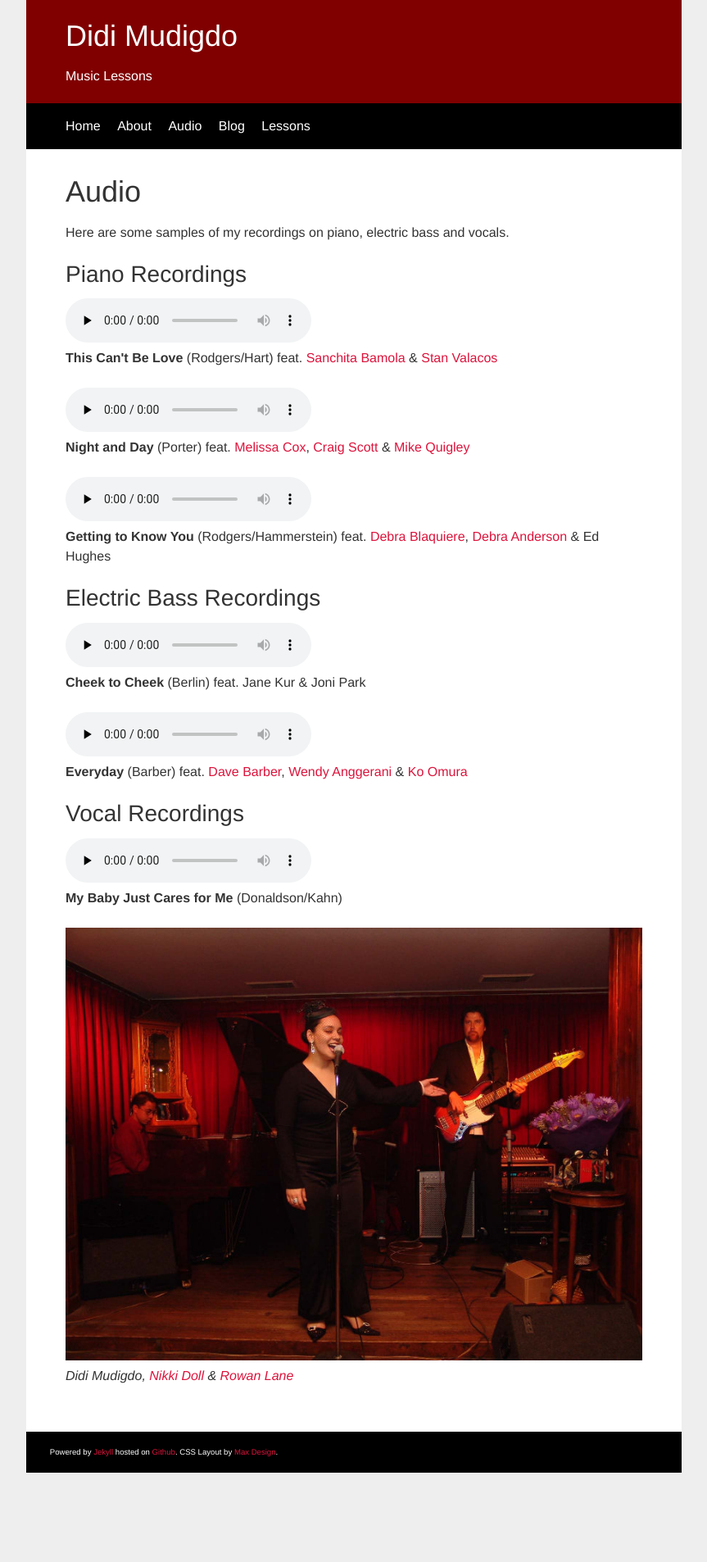
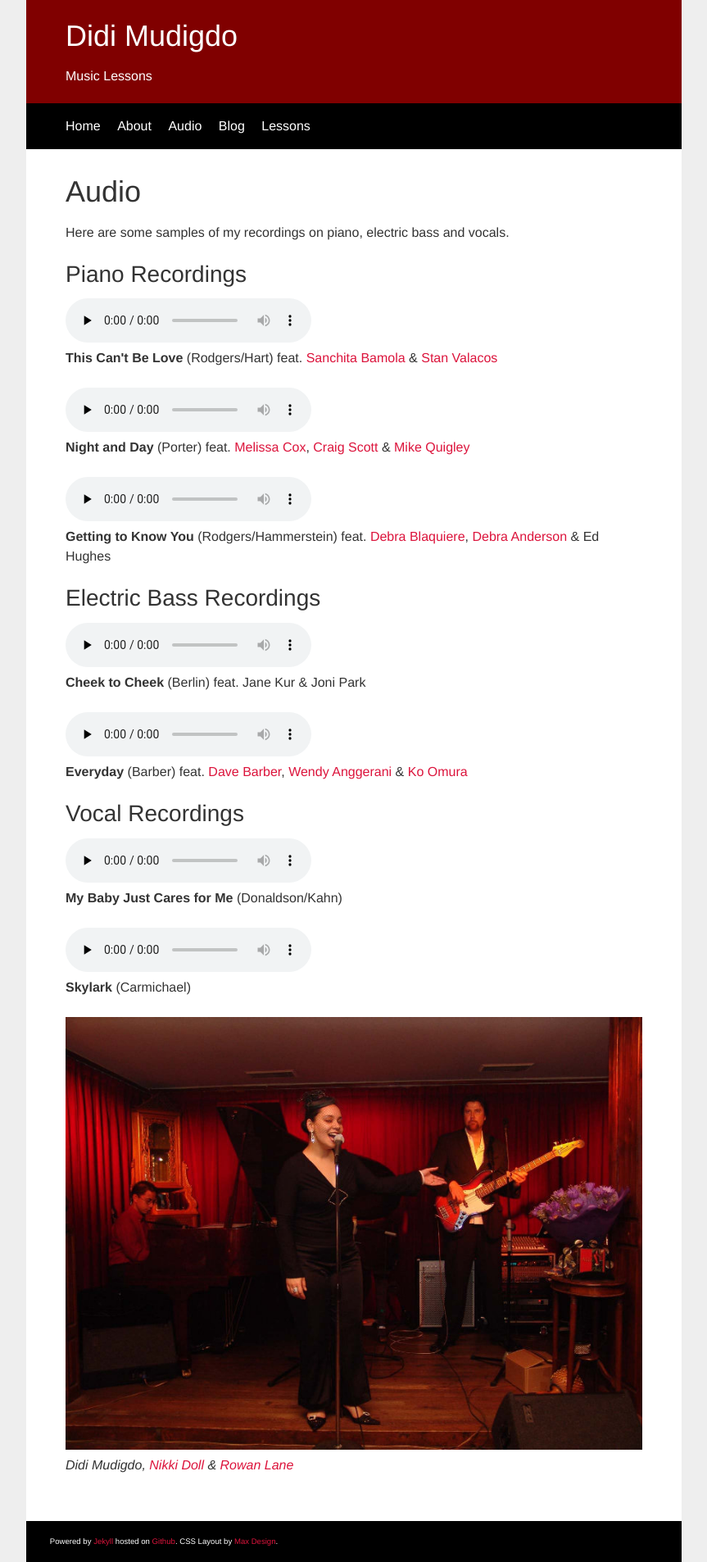
Before and after one commit to didijazz/didijazz.github.io, a Jekyll site: the page built from audio/index.html, in a window 1280 px wide. Shown: the whole page at 82% size, without its empty margins (208-1071 px from the left). Built offline with Jekyll 4.4.1, drawn with Linux system fonts in a browser that asks for light colours; before the commit the page ends 1797 px from its top, so only the background shows below that.

Commit message:
added skylark

```diff
--- a/audio/index.html
+++ b/audio/index.html
@@ -42,5 +42,9 @@ layout: default
 <strong>My Baby Just Cares for Me</strong> (Donaldson/Kahn)
 </p>
 
+<p>
+<audio src="../media/Skylark.mp3" type="audio/mpeg" preload="none" controls> </audio><br>
+<strong>Skylark</strong> (Carmichael)
+</p>
 
 <p><img class=img-responsive src="/img/Nikki800px.jpg" alt=""><br><em>Didi Mudigdo, <a href="http://nikkidoll.com/nikkidoll.com/Intro.html" target="_blank">Nikki Doll</a> &amp; <a href="http://www.markbass.it/artist_detail.php?id=1141" target="_blank">Rowan Lane</a></em></p>
```
Also changed, not shown: 1 other file.
